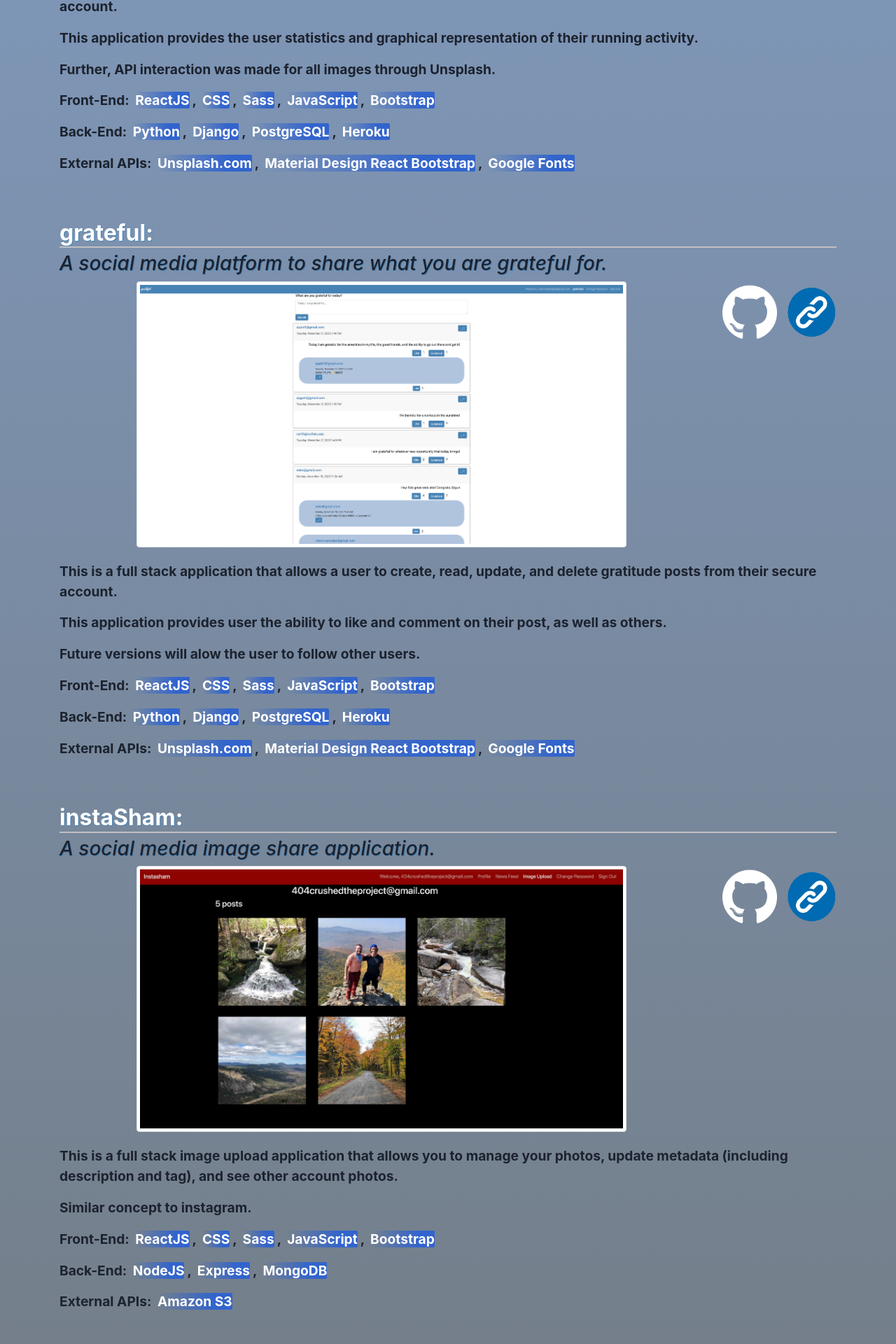
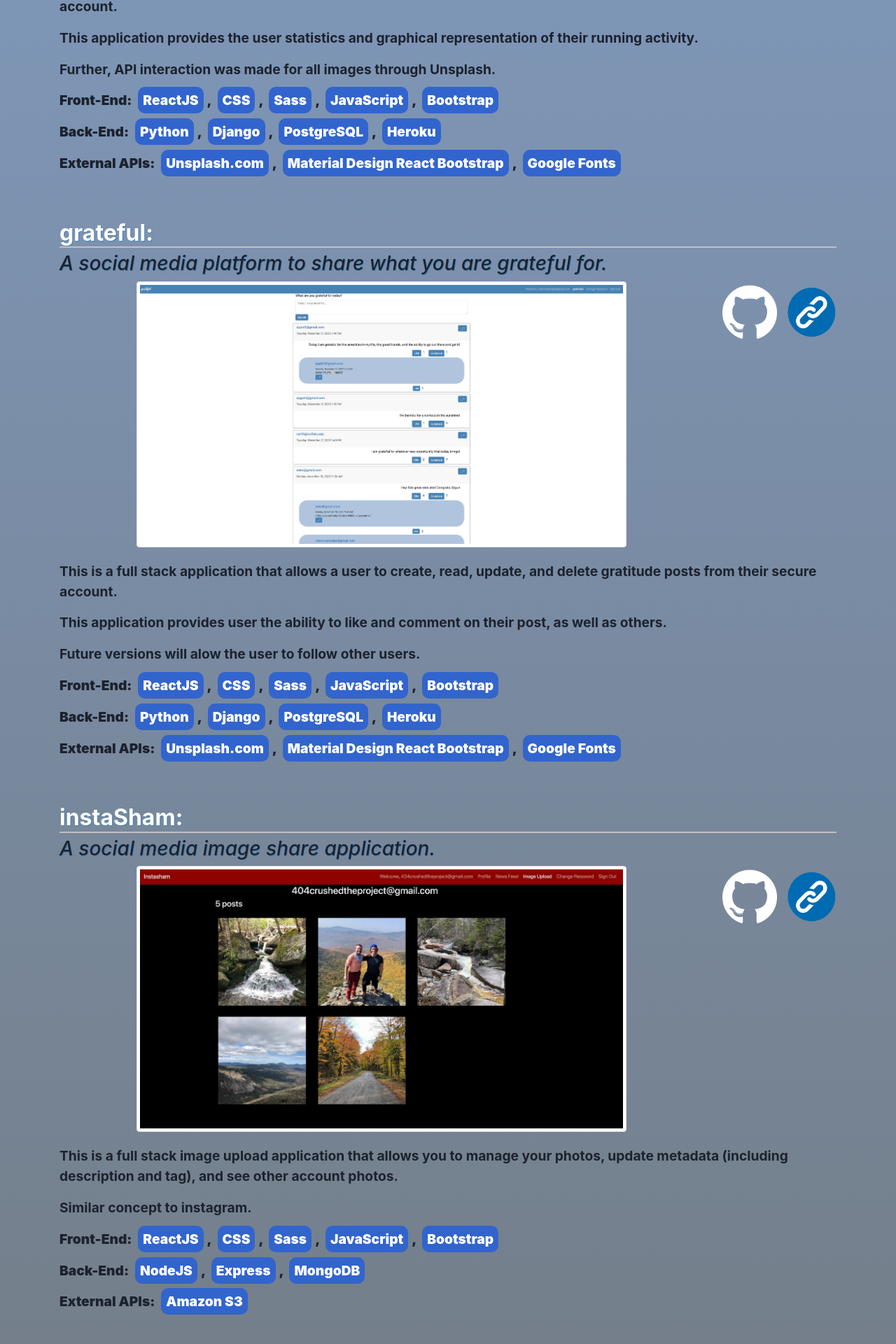
Before and after one commit to robrichardsdpt/portfolio, a React (Create React App) app: page /#/ in a window 1280 px wide. Shown: the part 3677-5597 px from the top of the page at 70% size. Built offline with nearby package versions, Linux system fonts and the light colour scheme.

Commit message:
updated project tech styling

```diff
--- a/src/App.css
+++ b/src/App.css
@@ -358,8 +358,10 @@
 }
 .project-tech {
   background: linear-gradient(90deg, rgba(0,0,0,0) 0%, rgba(50,100,205,1) 75%);
-  border-radius: 2px;
-  margin: 4px;
+  background: rgba(50,100,205,1);
+  border-radius: 10px;
+  padding: 7px;
+  margin: 5px;
   color: white;
 }
 
@@ -410,6 +412,9 @@
 }
 .contact-link:hover {
   color: #6598C7;
+}
+.bolder {
+  font-weight: bolder;
 }
 
 @media only screen and (max-width: 600px) {
--- a/src/Projects.js
+++ b/src/Projects.js
@@ -36,9 +36,9 @@ const Projects = () => (
     <p>This is a full stack application that allows a user to create, read, update, and delete running activity from their secure account.</p>
     <p>This application provides the user statistics and graphical representation of their running activity.</p>
     <p>Further, API interaction was made for all images through Unsplash.</p>
-    <p>Front-End: <span className='project-tech'>ReactJS</span>, <span className='project-tech'>CSS</span>, <span className='project-tech'>Sass</span>, <span className='project-tech'>JavaScript</span>, <span className='project-tech'>Bootstrap</span></p>
-    <p>Back-End: <span className='project-tech'>Python</span>, <span className='project-tech'>Django</span>, <span className='project-tech'>PostgreSQL</span>, <span className='project-tech'>Heroku</span></p>
-    <p>External APIs: <span className='project-tech'>Unsplash.com</span>, <span className='project-tech'>Material Design React Bootstrap</span>, <span className='project-tech'>Google Fonts</span></p>
+    <p className='bolder'>Front-End: <span className='project-tech'>ReactJS</span>, <span className='project-tech'>CSS</span>, <span className='project-tech'>Sass</span>, <span className='project-tech'>JavaScript</span>, <span className='project-tech'>Bootstrap</span></p>
+    <p className='bolder'>Back-End: <span className='project-tech'>Python</span>, <span className='project-tech'>Django</span>, <span className='project-tech'>PostgreSQL</span>, <span className='project-tech'>Heroku</span></p>
+    <p className='bolder'>External APIs: <span className='project-tech'>Unsplash.com</span>, <span className='project-tech'>Material Design React Bootstrap</span>, <span className='project-tech'>Google Fonts</span></p>
     </Col>
 
 
@@ -58,9 +58,9 @@ const Projects = () => (
     <p>This is a full stack application that allows a user to create, read, update, and delete gratitude posts from their secure account.</p>
     <p>This application provides user the ability to like and comment on their post, as well as others.  </p>
     <p>Future versions will alow the user to follow other users.</p>
-    <p>Front-End: <span className='project-tech'>ReactJS</span>, <span className='project-tech'>CSS</span>, <span className='project-tech'>Sass</span>, <span className='project-tech'>JavaScript</span>, <span className='project-tech'>Bootstrap</span></p>
-    <p>Back-End: <span className='project-tech'>Python</span>, <span className='project-tech'>Django</span>, <span className='project-tech'>PostgreSQL</span>, <span className='project-tech'>Heroku</span></p>
-    <p>External APIs: <span className='project-tech'>Unsplash.com</span>, <span className='project-tech'>Material Design React Bootstrap</span>, <span className='project-tech'>Google Fonts</span></p>
+    <p className='bolder'>Front-End: <span className='project-tech'>ReactJS</span>, <span className='project-tech'>CSS</span>, <span className='project-tech'>Sass</span>, <span className='project-tech'>JavaScript</span>, <span className='project-tech'>Bootstrap</span></p>
+    <p className='bolder'>Back-End: <span className='project-tech'>Python</span>, <span className='project-tech'>Django</span>, <span className='project-tech'>PostgreSQL</span>, <span className='project-tech'>Heroku</span></p>
+    <p className='bolder'>External APIs: <span className='project-tech'>Unsplash.com</span>, <span className='project-tech'>Material Design React Bootstrap</span>, <span className='project-tech'>Google Fonts</span></p>
     </Col>
 
     </Row>
@@ -78,9 +78,9 @@ const Projects = () => (
     <Col sm={12} className="project-desc">
     <p>This is a full stack image upload application that allows you to manage your photos, update metadata (including description and tag), and see other account photos.</p>
     <p>Similar concept to instagram.</p>
-    <p>Front-End: <span className='project-tech'>ReactJS</span>, <span className='project-tech'>CSS</span>, <span className='project-tech'>Sass</span>, <span className='project-tech'>JavaScript</span>, <span className='project-tech'>Bootstrap</span></p>
-    <p>Back-End: <span className='project-tech'>NodeJS</span>, <span className='project-tech'>Express</span>, <span className='project-tech'>MongoDB</span></p>
-    <p>External APIs: <span className='project-tech'>Amazon S3</span></p>
+    <p className='bolder'>Front-End: <span className='project-tech'>ReactJS</span>, <span className='project-tech'>CSS</span>, <span className='project-tech'>Sass</span>, <span className='project-tech'>JavaScript</span>, <span className='project-tech'>Bootstrap</span></p>
+    <p className='bolder'>Back-End: <span className='project-tech'>NodeJS</span>, <span className='project-tech'>Express</span>, <span className='project-tech'>MongoDB</span></p>
+    <p className='bolder'>External APIs: <span className='project-tech'>Amazon S3</span></p>
     </Col>
     </Row>
 
@@ -98,9 +98,9 @@ const Projects = () => (
     <Col className="project-desc">
     <p>This app will allow the user to track their hikes, distance traveled, elevation gained, the trails they used, and any trail notes.</p>
     <p>They will have their own user account where they can keep their information safe and secure from modification/deletion by another user.</p>
-    <p>Front-End: <span className='project-tech'>HTML</span>, <span className='project-tech'>CSS</span>, <span className='project-tech'>Sass</span>, <span className='project-tech'>JavaScript</span>, <span className='project-tech'>jQuery</span>, <span className='project-tech'>Bootstrap</span></p>
-    <p>Back-End: <span className='project-tech'>NodeJS</span>, <span className='project-tech'>Express</span>, <span className='project-tech'>MongoDB</span></p>
-    <p>External APIs: <span className='project-tech'>Font Awesome</span>, <span className='project-tech'>Google Fonts</span></p>
+    <p className='bolder'>Front-End: <span className='project-tech'>HTML</span>, <span className='project-tech'>CSS</span>, <span className='project-tech'>Sass</span>, <span className='project-tech'>JavaScript</span>, <span className='project-tech'>jQuery</span>, <span className='project-tech'>Bootstrap</span></p>
+    <p className='bolder'>Back-End: <span className='project-tech'>NodeJS</span>, <span className='project-tech'>Express</span>, <span className='project-tech'>MongoDB</span></p>
+    <p className='bolder'>External APIs: <span className='project-tech'>Font Awesome</span>, <span className='project-tech'>Google Fonts</span></p>
     </Col>
 
     </Row>
@@ -120,7 +120,7 @@ const Projects = () => (
     <p>This application allows a user to play a game of tic tac toe against a computer opponent.</p>
     <p>It tells you who wins the game or if the game end in a tie, tracks the number of games you have played to date, and allows you to have your own secure account.</p>
     <p>It communicates with an API which keeps a record of all games that you have played.</p>
-    <p>Front-End: <span className='project-tech'>HTML</span>, <span className='project-tech'>CSS</span>, <span className='project-tech'>Sass</span>, <span className='project-tech'>JavaScript</span>, <span className='project-tech'>jQuery</span>, <span className='project-tech'>Bootstrap</span></p>
+    <p className='bolder'>Front-End: <span className='project-tech'>HTML</span>, <span className='project-tech'>CSS</span>, <span className='project-tech'>Sass</span>, <span className='project-tech'>JavaScript</span>, <span className='project-tech'>jQuery</span>, <span className='project-tech'>Bootstrap</span></p>
     </Col>
 
     </Row>
```
